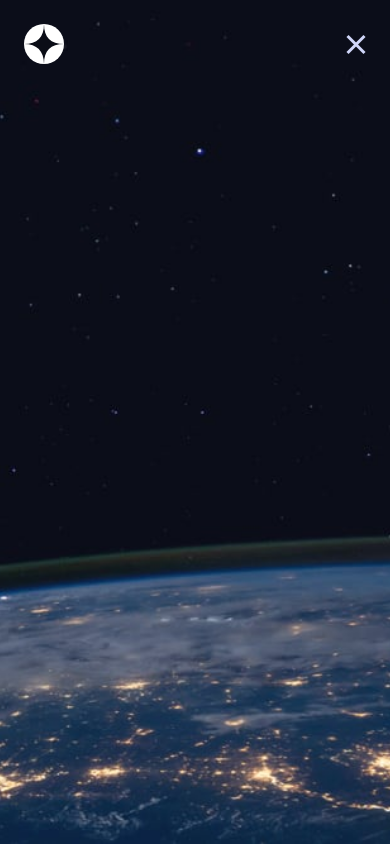
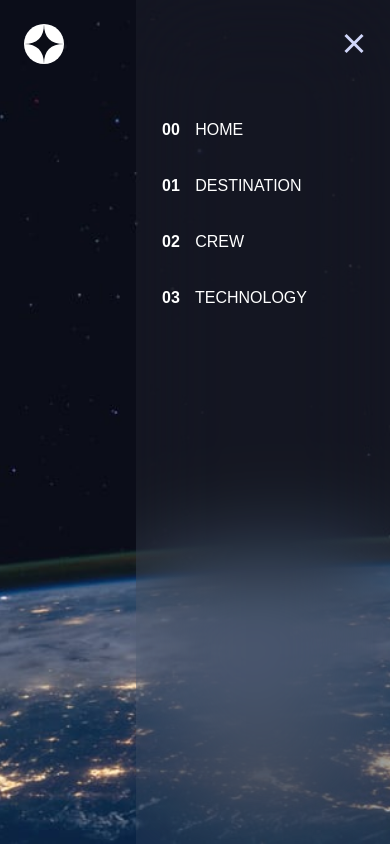
Before and after one commit to Desmond-Fon/space-tourism, a Next.js app: page / in a window 390 px wide. Both pictures are taken after a click on the picture 354 px from the left and 44 px from the top of the page. Built offline with nearby package versions, Linux system fonts and the light colour scheme.

Commit message:
completed hamburger menu and navbar

```diff
--- a/components/Header.js
+++ b/components/Header.js
@@ -3,6 +3,7 @@ import hamburger from '../public/assets/shared/icon-hamburger.svg';
 import close from '../public/assets/shared/icon-close.svg';
 import { useState } from 'react';
 import Image from 'next/image';
+import Link from 'next/link';
 
 const Header = () => {
 
@@ -12,10 +13,22 @@ const Header = () => {
       setIsOpen(!isOpen);
     }
 
+    let menu;
+
+    if(!isOpen) {
+      menu = <div className='text-white flex flex-col pt-[64px]'>
+        <Link href='/' className='pb-[32px] font-barlow font-normal text-base'><span className='font-barlow font-[700] pr-[11px]'>00</span> HOME</Link>
+        <Link href='/destination' className='pb-[32px] font-barlow font-normal text-base'><span className='font-barlow font-[700] pr-[11px]'>01</span> DESTINATION</Link>
+        <Link href='/crew' className='pb-[32px] font-barlow font-normal text-base'><span className='font-barlow font-bold text-base pr-[11px]'>02</span> CREW</Link>
+        <Link href='/technology' className='pb-[32px] font-barlow font-normal text-base'><span className='font-barlow font-[700] pr-[11px]'>03</span> TECHNOLOGY</Link>
+      </div>
+    }
+
     return (
       <div className='p-[24px] flex items-center justify-between'>
       <Image src={logo} alt="" width={40} height={40}/>
-      {isOpen ? <Image src={hamburger} alt="" onClick={toggleOpen} width={24} height={21}/> : <Image src={close}  onClick={toggleOpen} alt='' width={20} height={20}/> }
+      {isOpen ? <Image src={hamburger} alt="" onClick={toggleOpen} width={24} height={21}/> : <div className='absolute right-[0] top-[0px] h-[100%] w-[254px] backdrop-blur-[50px] bg-trans py-[33px] px-[26px]'><div className='flex justify-end'><Image src={close}  onClick={toggleOpen} alt='' width={20} height={20}/></div> {menu} </div>}
+
       </div>
     );
   };
--- a/tailwind.config.js
+++ b/tailwind.config.js
@@ -13,7 +13,8 @@ module.exports = {
       colors: {
         'darkBlue': '#0B0D17',
         'skyBlue': '#D0D6F9',
-        'cream': '#FFFFFF'
+        'cream': '#FFFFFF',
+        'trans': 'rgba(255, 255, 255, 0.04)'
       },
       fontFamily: {
         'bellefair': ['Bellefair', 'serif'],
```
